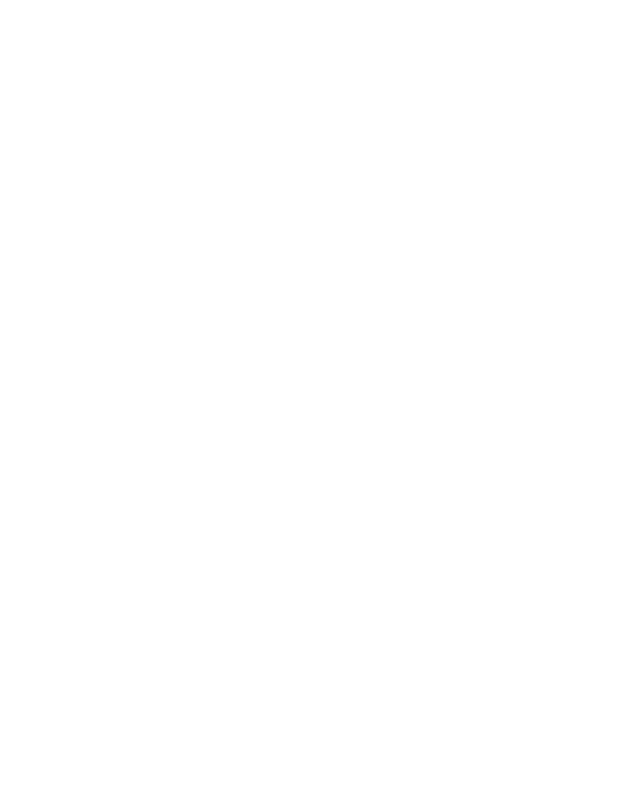
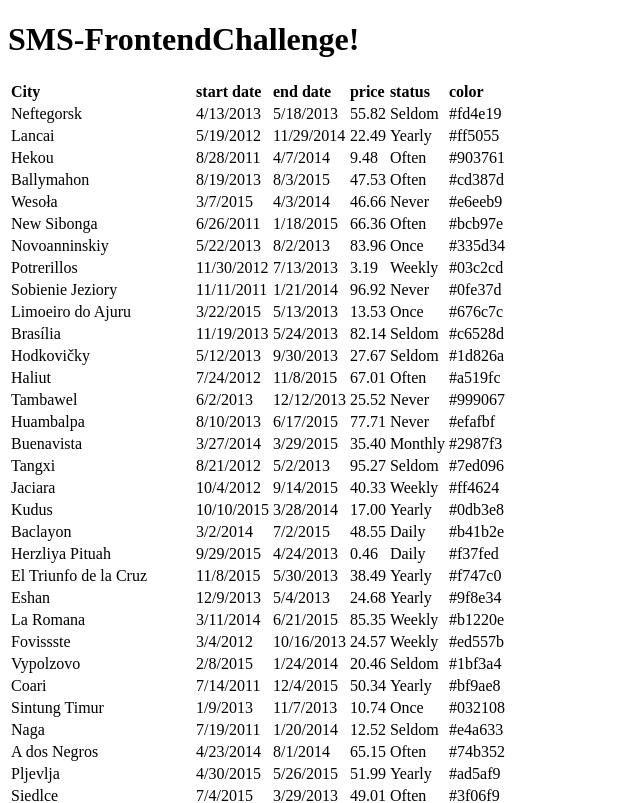
Before and after one commit to rajeshmaddhipudi/SMS-FrontendChallenge, an Angular app: page / in a window 1280 px wide. Shown: the top 803 px of the page, without its empty margins (0-640 px from the left). Built offline with nearby package versions, Linux system fonts and the light colour scheme.

Commit message:
- imported all header fields as a table as requirement

```diff
--- a/src/app/app.component.html
+++ b/src/app/app.component.html
@@ -1,3 +1,29 @@
 
+<div style="text-align:left;width:500px;">
+  <h1>
+      {{ title }}!
+  </h1>
 
+  <table *ngIf="arrData">
+      <!-- ADD HEADERS -->
+      <tr>
+        <th>City</th>
+        <th>start date</th>
+        <th>end date</th>
+        <th>price</th>
+        <th>status</th>
+        <th>color</th>
+      </tr>
+
+      <!-- BIND ARRAY TO TABLE -->
+      <tr *ngFor="let data of arrData">
+          <td>{{data.city}}</td>
+          <td>{{data.start_date}}</td>
+          <td>{{data.end_date}}</td>
+          <td>{{data.price}}</td>
+          <td>{{data.status}}</td>
+          <td>{{data.color}}</td>
+      </tr>
+  </table>
+</div>
 <router-outlet></router-outlet>
--- a/src/app/app.component.ts
+++ b/src/app/app.component.ts
@@ -1,10 +1,26 @@
-import { Component } from '@angular/core';
+import { Component, OnInit } from '@angular/core';
+import { HttpClient } from '@angular/common/http';
+import { HttpErrorResponse } from '@angular/common/http';
 
 @Component({
   selector: 'app-root',
   templateUrl: './app.component.html',
   styleUrls: ['./app.component.css']
 })
-export class AppComponent {
+export class AppComponent implements OnInit{
   title = 'SMS-FrontendChallenge';
-}
+    constructor(private httpService: HttpClient) { }
+    arrData: string [];
+
+    ngOnInit() {
+      this.httpService.get('./assets/data.json').subscribe(
+        data => {
+          this.arrData = data as string [];	 // FILL THE ARRAY WITH DATA.
+          //  console.log(this.arrBirds[1]);
+        },
+        (err: HttpErrorResponse) => {
+          console.log (err.message);
+        }
+      );
+    }
+  }
--- a/src/app/app.module.ts
+++ b/src/app/app.module.ts
@@ -1,5 +1,6 @@
 import { BrowserModule } from '@angular/platform-browser';
 import { NgModule } from '@angular/core';
+import { HttpClientModule } from '@angular/common/http';
 
 import { AppRoutingModule } from './app-routing.module';
 import { AppComponent } from './app.component';
@@ -10,7 +11,8 @@
   ],
   imports: [
     BrowserModule,
-    AppRoutingModule
+    AppRoutingModule,
+    HttpClientModule
   ],
   providers: [],
   bootstrap: [AppComponent]
```
